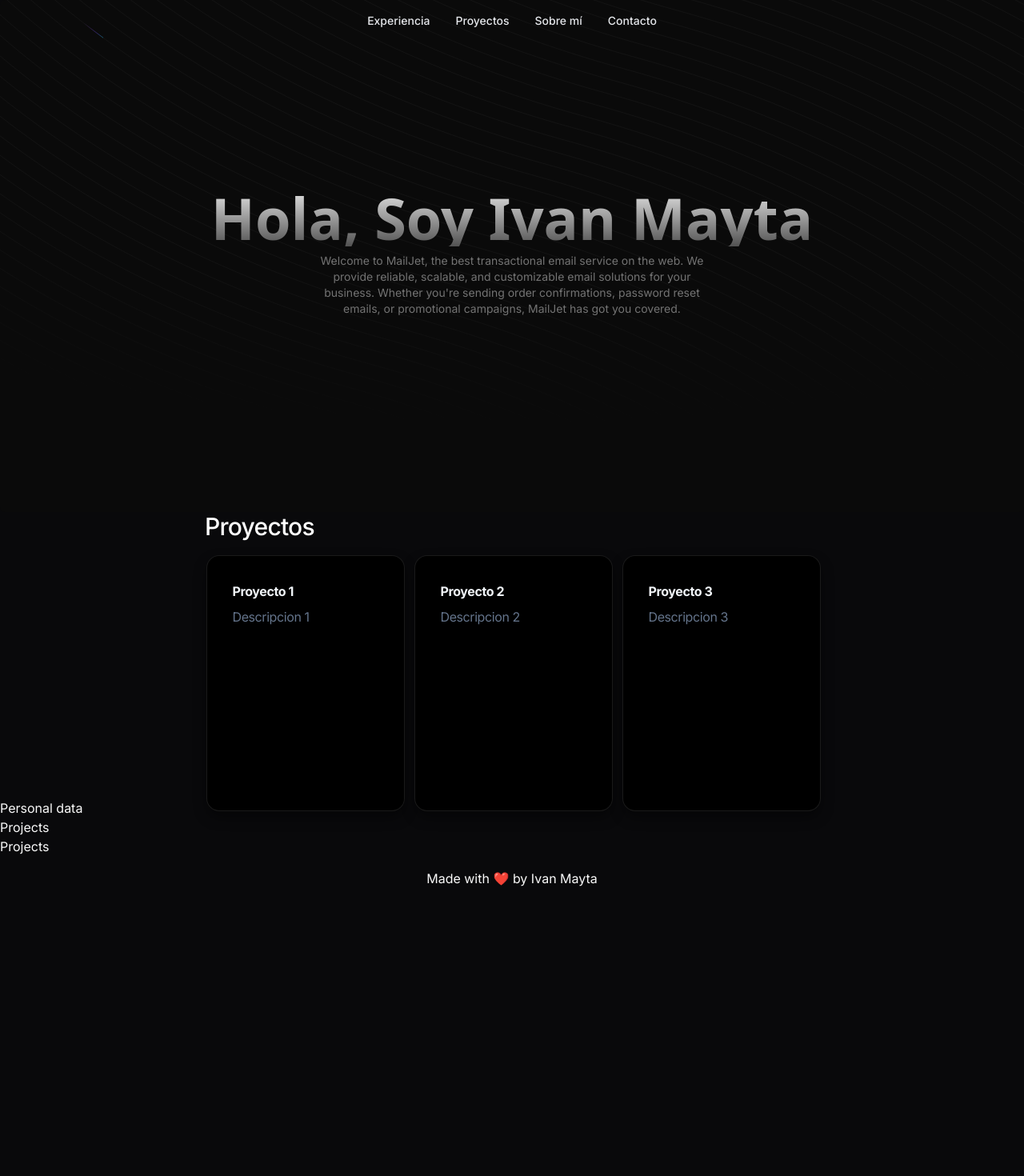
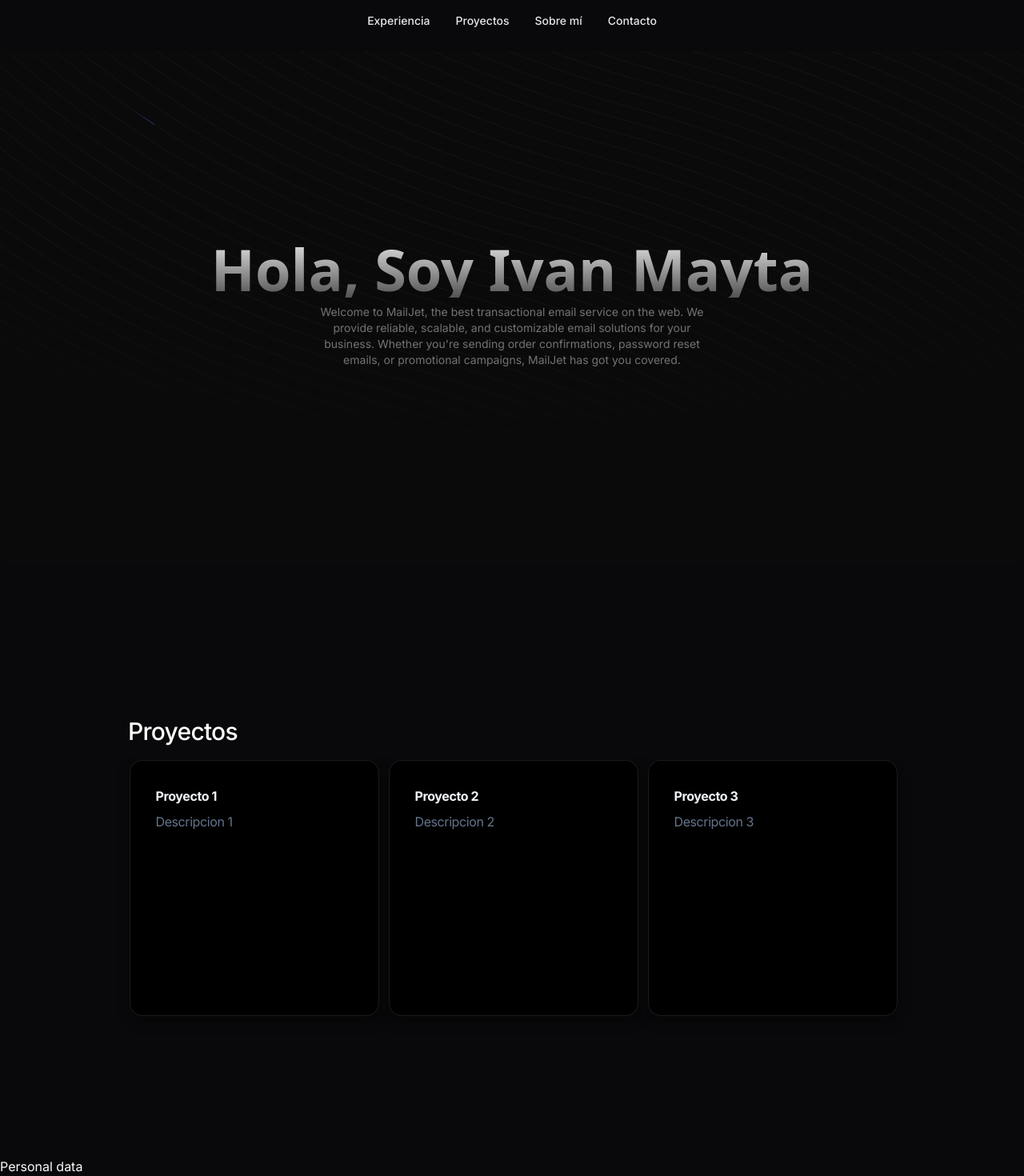
Before and after one commit to ivanmayta/iverse.dev, a Next.js app: page / in a window 1280 px wide. Shown: the top 1470 px of the page at 80% size. Before the commit the page ends 1126 px from the top, so only its background shows below. Built offline with nearby package versions, Linux system fonts and the light colour scheme.

Commit message:
✨update main page and layout

```diff
--- a/src/app/layout.js
+++ b/src/app/layout.js
@@ -3,8 +3,7 @@ import "./globals.css"
 import Header from "@/components/Header"
 import { ThemeProvider } from "@/components/ui/theme-provider"
 //importar logos de vercel y next
-
-
+import Image from "next/image"
 const inter = Inter({ subsets: ["latin"] })
 
 export const metadata = {
--- a/src/app/page.js
+++ b/src/app/page.js
@@ -5,9 +5,12 @@ import Projects from "@/components/Projects"
 
 export default function Home() {
     return (
-        <main className="flex min-h-screen flex-col justify-between ">
-            <Hero />
-            <Projects className="w-full max-w-3xl mx-auto" />
+        <main className="z-0  space-y-36 pt-16 lg:space-y-48">
+            <Hero className="" />
+            <Projects
+                id="proyectos"
+                className="mx-auto max-w-screen-lg content-center px-4 xs:px-6 sm:px-8 "
+            />
             <article>Personal data</article>
             <article>Projects</article>
             <article>Projects</article>
```
